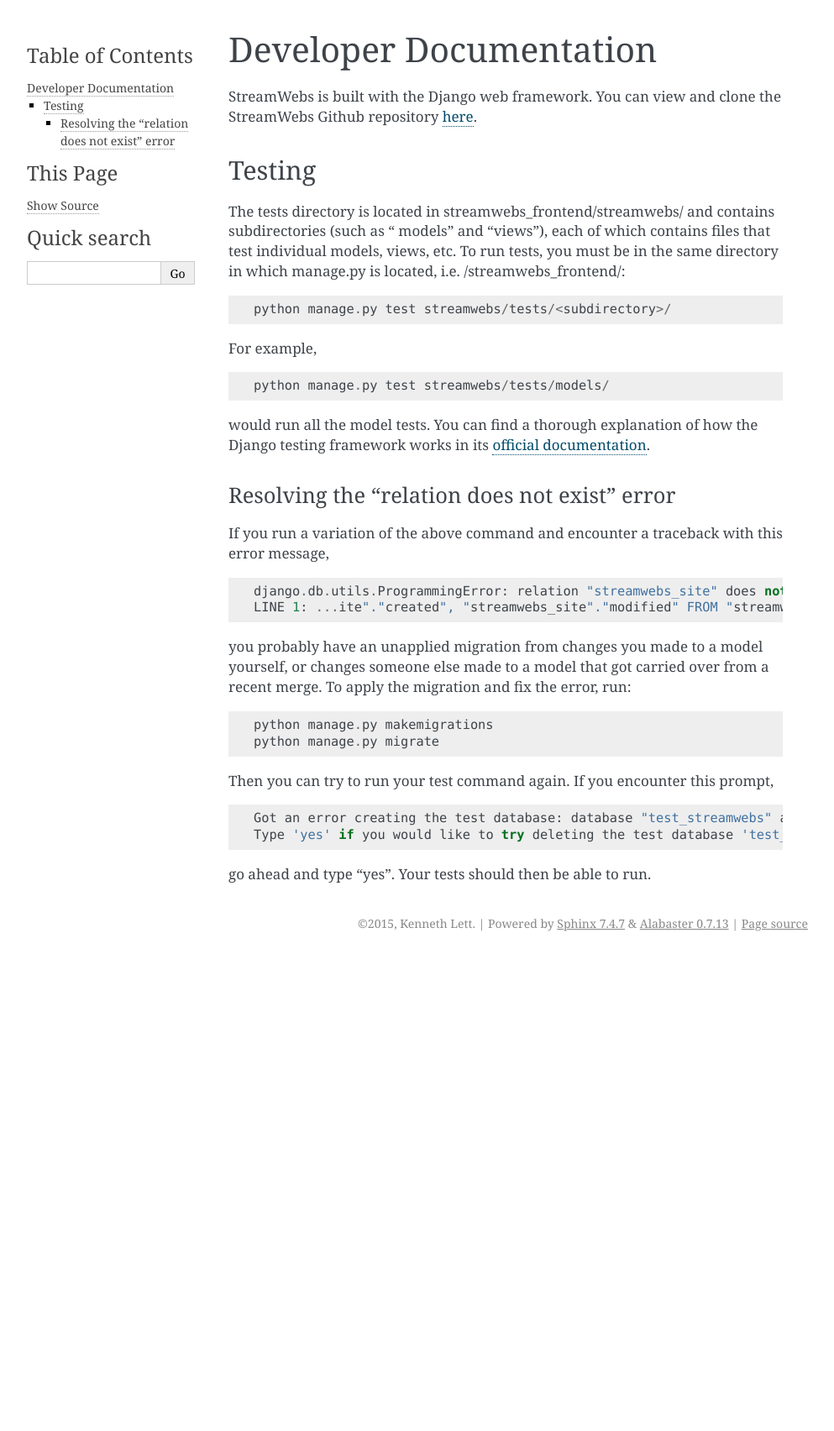
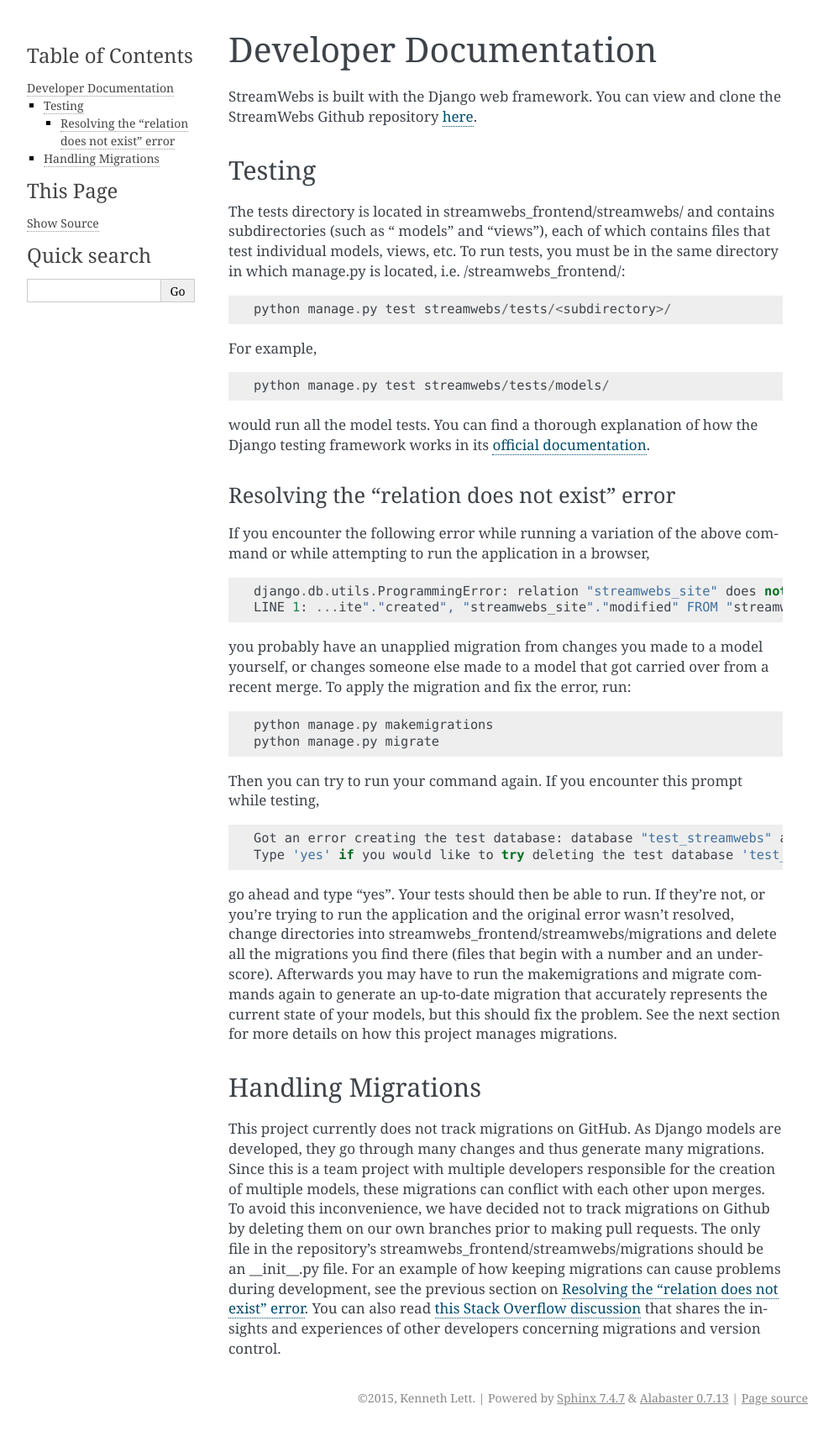
Before and after one commit to osuosl/streamwebs, a Sphinx documentation site: the page built from docs/source/dev_docs.rst, in a window 1280 px wide. Shown: the whole page at 84% size, without its empty margins (148-1141 px from the left). Built offline with Sphinx 7.4.7, drawn with Linux system fonts in a browser that asks for light colours; before the commit the page ends 1139 px from its top, so only the background shows below that.

Commit message:
Add migration info

```diff
--- a/docs/source/dev_docs.rst
+++ b/docs/source/dev_docs.rst
@@ -27,9 +27,12 @@
 Django testing framework works in its `official documentation
 <https://docs.djangoproject.com/en/1.8/topics/testing/overview/#running-tests>`_.
 
+.. _error:
+
 Resolving the "relation does not exist" error
 ^^^^^^^^^^^^^^^^^^^^^^^^^^^^^^^^^^^^^^^^^^^^^
-If you run a variation of the above command and encounter a traceback with this error message,
+If you encounter the following error while running a variation of the above
+command or while attempting to run the application in a browser,
 
 ::
 
@@ -43,11 +46,35 @@
     python manage.py makemigrations
     python manage.py migrate
 
-Then you can try to run your test command again. If you encounter this prompt,
+Then you can try to run your command again. If you encounter this prompt while
+testing,
 
 ::
 
     Got an error creating the test database: database "test_streamwebs" already exists
     Type 'yes' if you would like to try deleting the test database 'test_streamwebs', or 'no' to cancel:
 
-go ahead and type "yes". Your tests should then be able to run.
+go ahead and type "yes". Your tests should then be able to run. If they're not,
+or you're trying to run the application and the original error wasn't resolved,
+change directories into streamwebs_frontend/streamwebs/migrations and delete
+all the migrations you find there (files that begin with a number and an
+underscore). Afterwards you may have to run the makemigrations and migrate
+commands again to generate an up-to-date migration that accurately represents
+the current state of your models, but this should fix the problem. See the next
+section for more details on how this project manages migrations.
+
+Handling Migrations
+-------------------
+This project currently does not track migrations on GitHub. As Django models
+are developed, they go through many changes and thus generate many migrations.
+Since this is a team project with multiple developers responsible for the
+creation of multiple models, these migrations can conflict with each other upon
+merges. To avoid this inconvenience, we have decided not to track migrations on
+Github by deleting them on our own branches prior to making pull requests. The
+only file in the repository's streamwebs_frontend/streamwebs/migrations should
+be an __init__.py file. For an example of how keeping migrations can cause
+problems during development, see the previous section on :ref:`error`. You can
+also read `this Stack Overflow discussion
+<http://stackoverflow.com/questions/28035119/should-i-be-adding-the-django-migration-files-in-the-gitignore-file>`_
+that shares the insights and experiences of other developers concerning
+migrations and version control.
```
